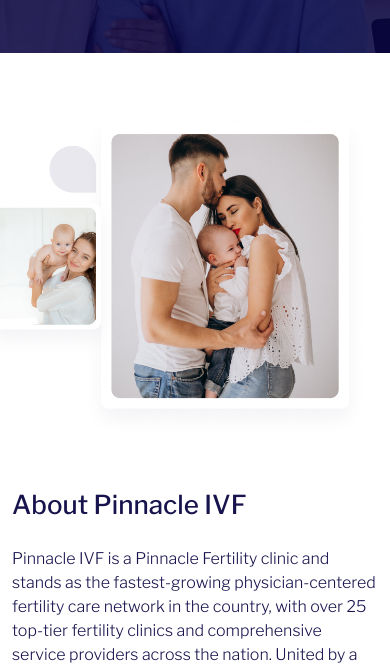
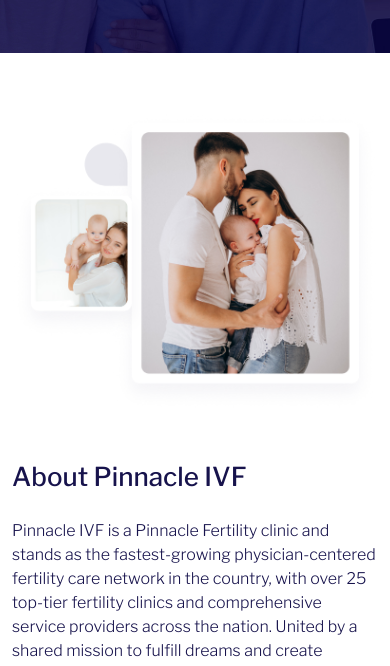
Before and after one commit to ashikrahman-dev/pinnacle, a plain HTML site: page index.html in a window 390 px wide. Shown: the part 4568-5234 px from the top of the page. Drawn offline with nearby package versions, Linux system fonts and the light colour scheme.

Commit message:
About section image responsive margin fix

```diff
--- a/assets/css/style.scss
+++ b/assets/css/style.scss
@@ -806,6 +806,10 @@ ul {
     text-align: center;
 
     margin-left: -50px;
+
+    @media (max-width: 991px) {
+        margin-left: 0px;
+    }
 
     img {
         @media (max-width: 991px) {
@@ -1511,6 +1515,7 @@ ul {
     @media (max-width: 991px) {
         padding: 45px 40px;
     }
+
     @media (max-width: 767px) {
         padding: 35px 30px;
     }
```
Also changed, not shown: assets/css/style.css.
